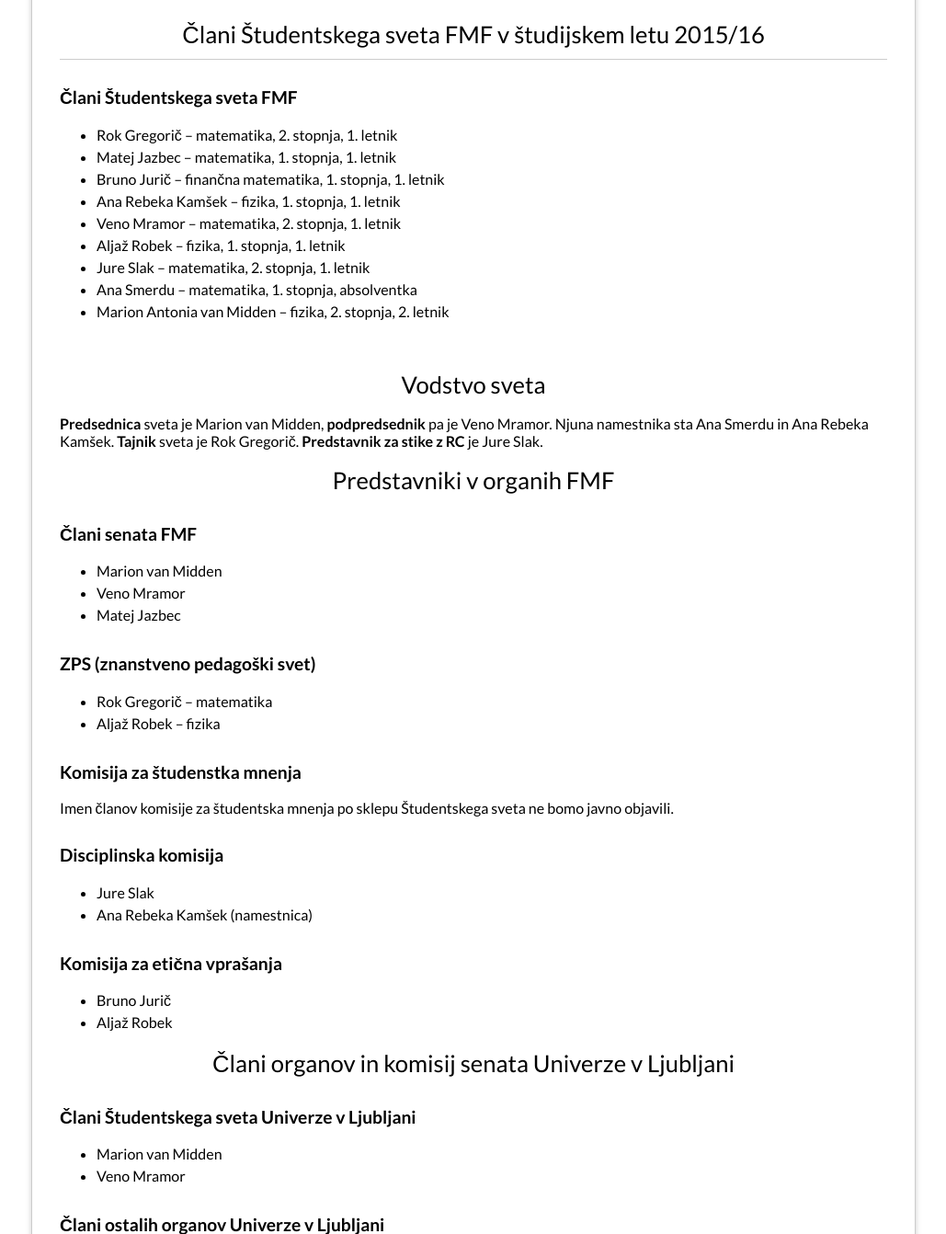
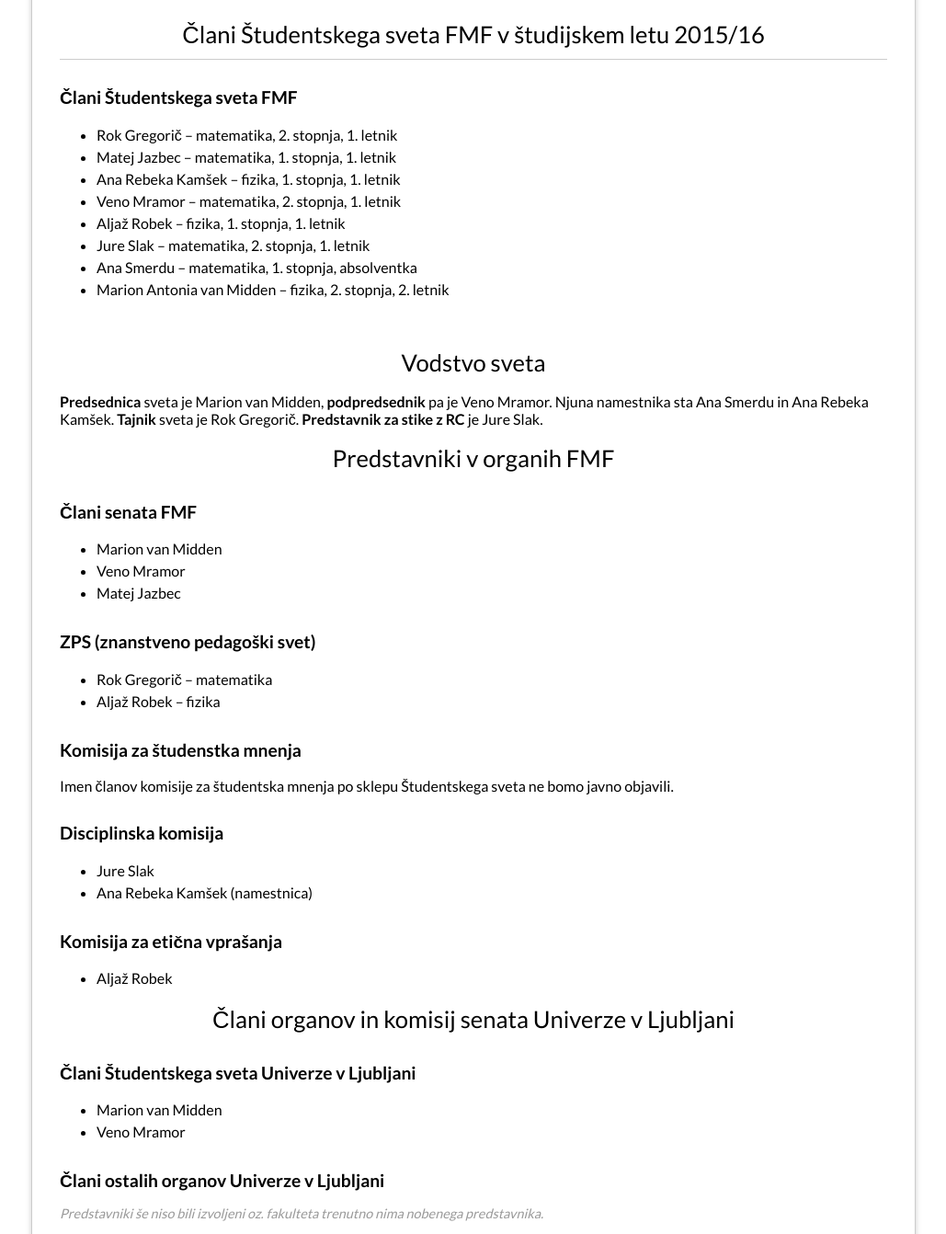
Before and after one commit to FMF-studenti/studentski-svet, a PHP site: page /members in a window 1280 px wide. Shown: the part 168-1510 px from the top of the page at 92% size, without its empty margins (125-1154 px from the left). Run offline with PHP 8.4, Linux system fonts and the light colour scheme.

Commit message:
Odstranjen član.

```diff
--- a/members.php
+++ b/members.php
@@ -10,7 +10,6 @@
 <ul>
   <li>Rok Gregorič &ndash; matematika, 2. stopnja, 1. letnik</li>
   <li>Matej Jazbec &ndash; matematika, 1. stopnja, 1. letnik </li>
-  <li>Bruno Jurič &ndash; finančna matematika, 1. stopnja, 1. letnik</li>
   <li>Ana Rebeka Kamšek &ndash;  fizika, 1. stopnja, 1. letnik </li>
   <li>Veno Mramor &ndash;  matematika, 2. stopnja, 1. letnik</li>
   <li>Aljaž Robek &ndash; fizika, 1. stopnja, 1. letnik</li>
@@ -51,7 +50,6 @@ je Rok Gregorič. <strong>Predstavnik za stike z RC</strong> je Jure Slak.</p>
 
 <h2>Komisija za etična vprašanja</h2>
 <ul>
-  <li>Bruno Jurič</li>
   <li>Aljaž Robek</li>
 </ul>
 
```
